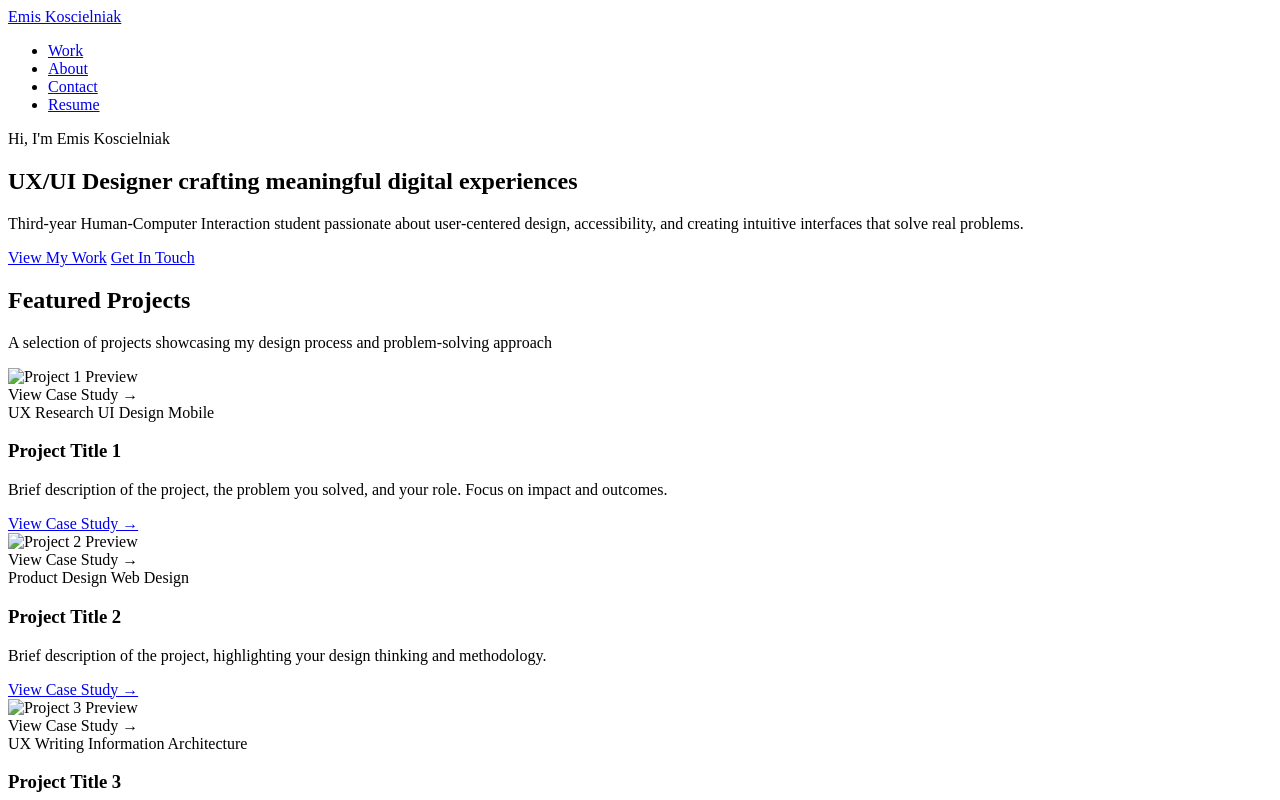
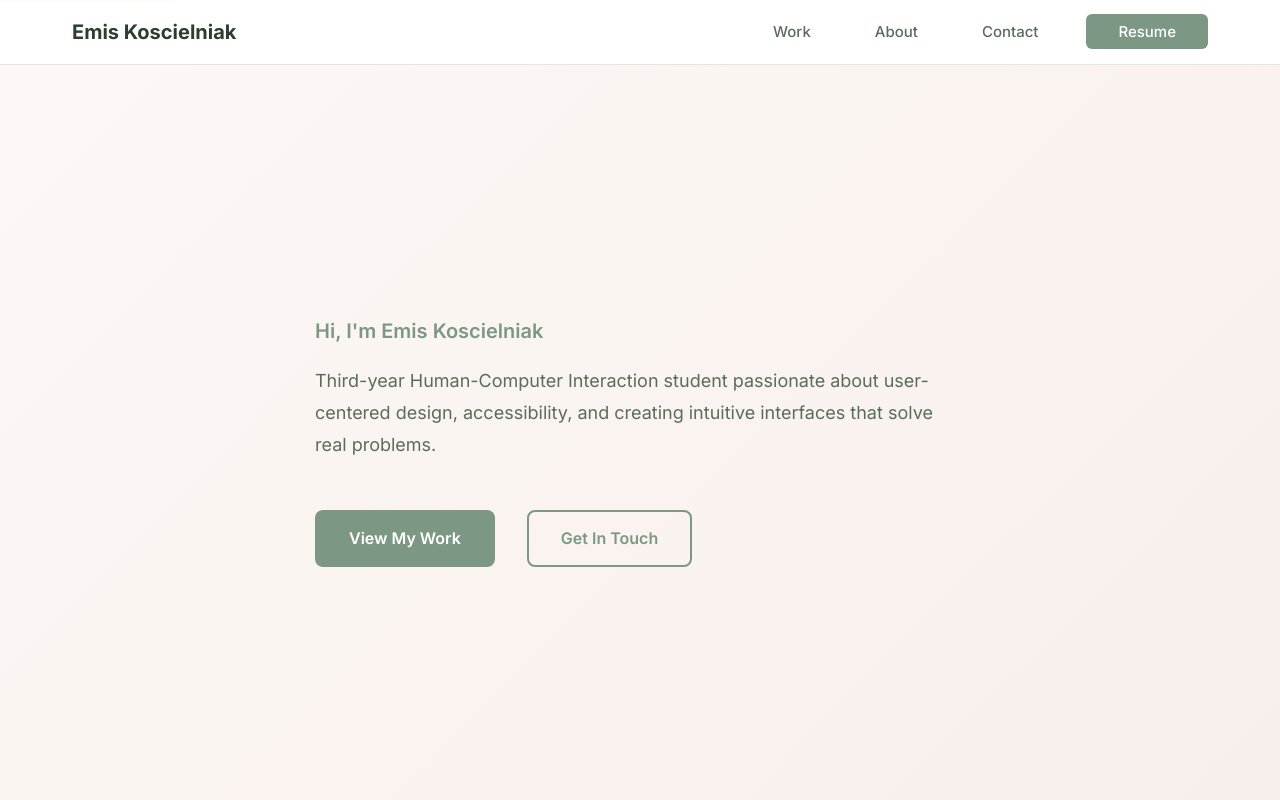
Before and after one commit to emkoscielniak/portfolio, a plain HTML site: page index.html in a window 1280 px wide. Shown: the top 800 px of the page. Drawn offline with Linux system fonts and the light colour scheme.

Commit message:
Fix: CSS and JS paths

```diff
--- a/index.html
+++ b/index.html
@@ -4,7 +4,7 @@
     <meta charset="UTF-8">
     <meta name="viewport" content="width=device-width, initial-scale=1.0">
     <title> Emis Koscielniak - UX/UI Designer</title>
-    <link rel="stylesheet" href="styles-sage-blush.css">
+    <link rel="stylesheet" href="styles/main.css">
     <link rel="preconnect" href="https://fonts.googleapis.com">
     <link rel="preconnect" href="https://fonts.gstatic.com" crossorigin>
     <link href="https://fonts.googleapis.com/css2?family=Inter:wght@300;400;500;600;700&display=swap" rel="stylesheet">
@@ -33,7 +33,6 @@
                 <div class="container">
             <div class="hero-content">
                 <p class="hero-greeting">Hi, I'm Emis Koscielniak </p>
-                <h1 class="hero-title">UX/UI Designer crafting meaningful digital experiences</h1>
                 <p class="hero-description">
                     Third-year Human-Computer Interaction student passionate about user-centered design,
                     accessibility, and creating intuitive interfaces that solve real problems.
@@ -217,6 +216,6 @@
         </div>
     </footer>
 
-    <script src="script.js></script>
+    <script src="scripts/main.js"></script>
 </body>
 </html>
```
